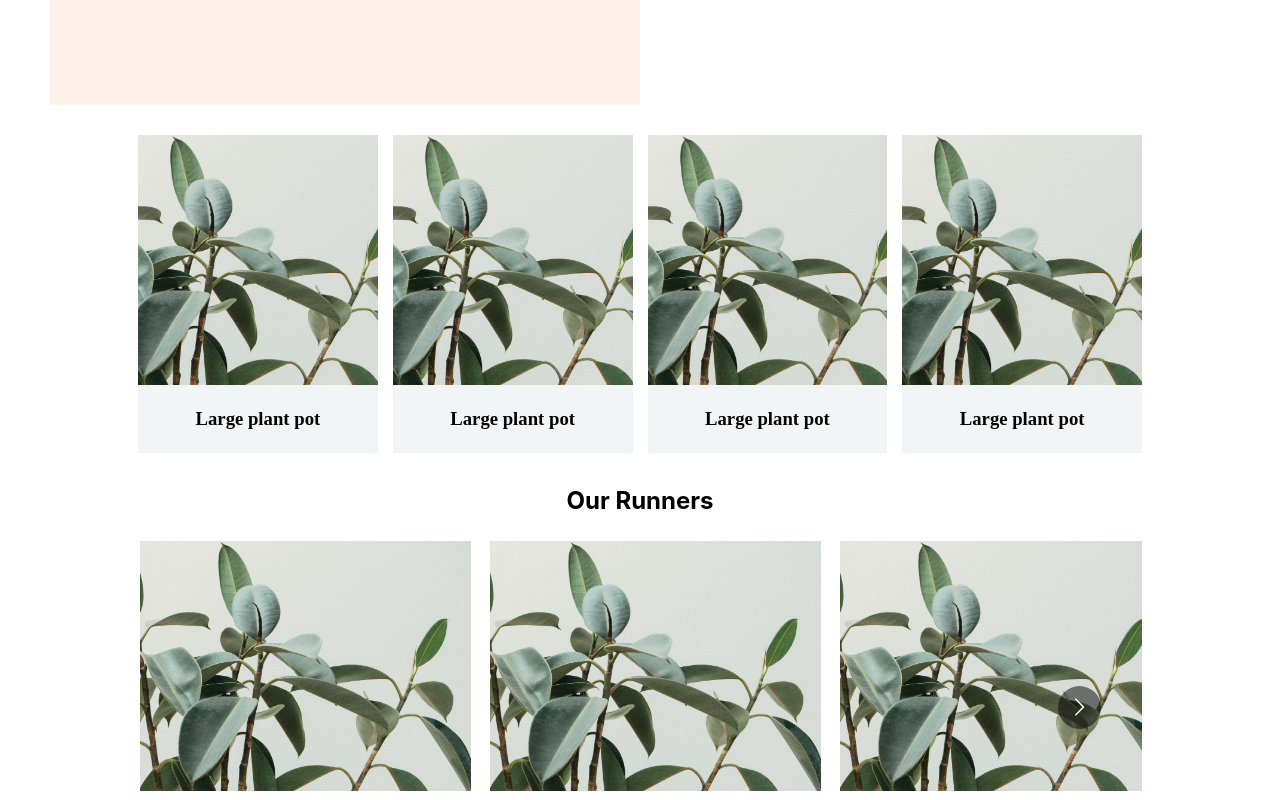
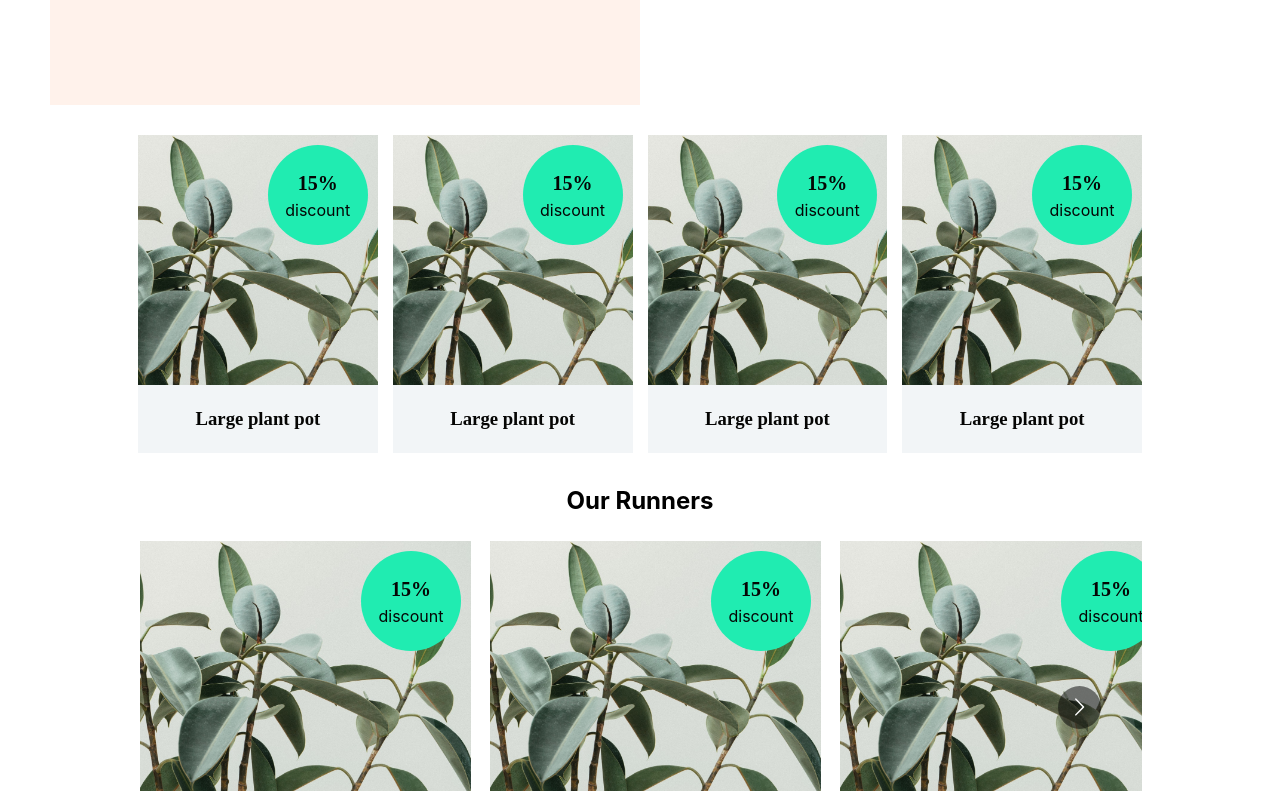
Before and after one commit to cesarcor/inti, a React (Create React App) app: page / in a window 1280 px wide. Shown: the part 640-1440 px from the top of the page. Built offline with nearby package versions, Linux system fonts and the light colour scheme.

Commit message:
add discount badge to PI

```diff
--- a/src/components/product-item/product-item.jsx
+++ b/src/components/product-item/product-item.jsx
@@ -1,6 +1,7 @@
 import React from 'react';
 import temporary from '../../assets/images/tempimg2.jpg';
 import styles from './product-item.module.scss';
+import DiscountBadge from '../discount-badge/discount-badge';
 
 const ProductItem = (props) => {
   return (
@@ -13,6 +14,7 @@ const ProductItem = (props) => {
     >
       <a href='#'>
         <div className={styles.container}>
+          <DiscountBadge />
           <figure className={styles.figure}>
             <img src={temporary} />
           </figure>
--- a/src/components/product-item/product-item.module.scss
+++ b/src/components/product-item/product-item.module.scss
@@ -2,6 +2,7 @@
 
 .product_item {
   .container {
+    position: relative;
     .figure,
     figure img {
       max-width: 100%;
@@ -27,6 +28,7 @@
     font-family: 'PlayfairDisplay';
     padding: 20px 0;
     transition: 0.3s ease-out all;
+    position: relative;
   }
 
   &:hover {
```
